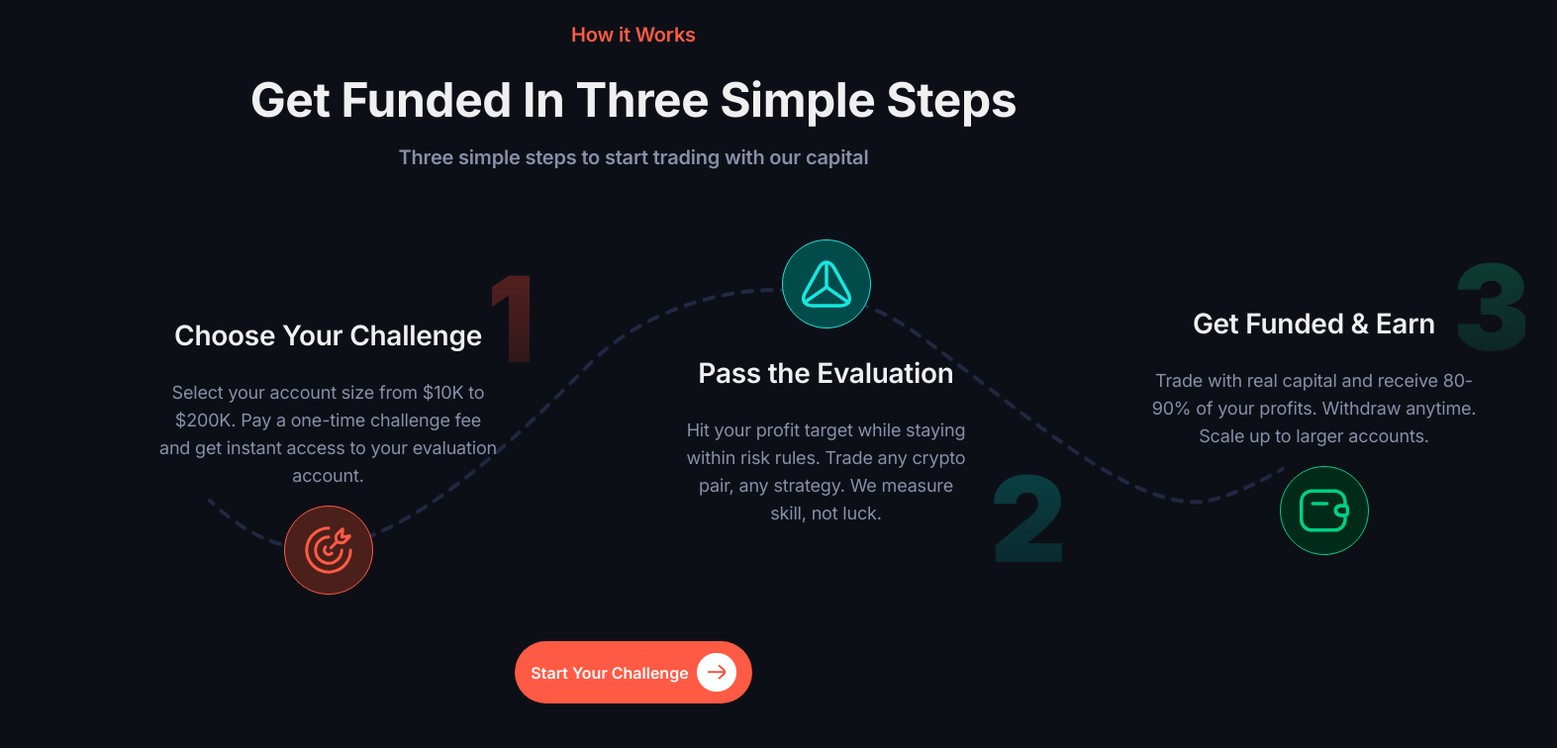
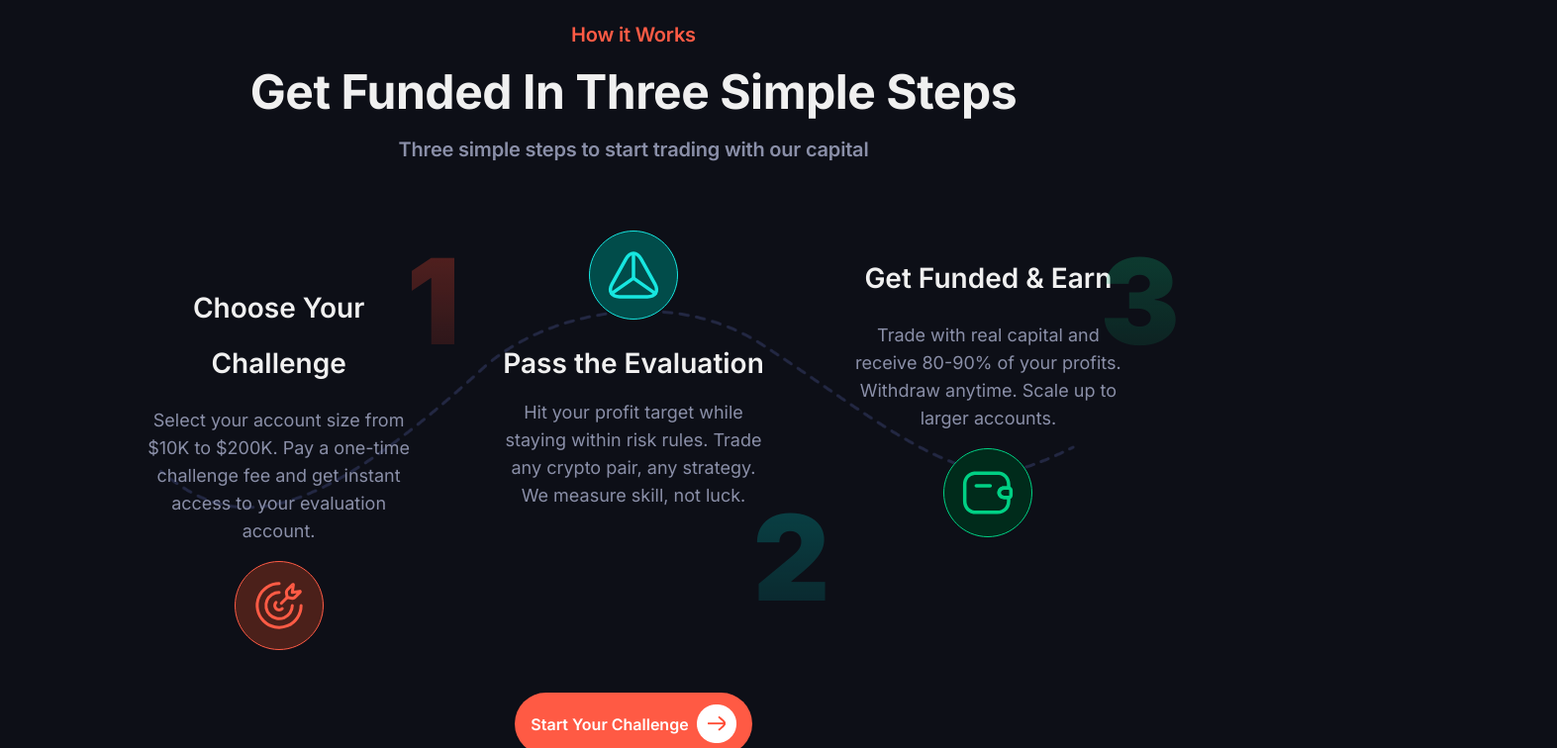
Before and after one commit to Ayesha-ehsan905/HyperFunded-Next, a Next.js app: page / in a window 1280 px wide. Shown: the part 1860-2616 px from the top of the page at 99% size, 1573 px wide, since content can reach past the window. Built offline with nearby package versions, Linux system fonts and the light colour scheme.

Commit message:
FAQ Section

```diff
--- a/src/app/globals.css
+++ b/src/app/globals.css
@@ -31,7 +31,7 @@ body {
   --hf-bg-secondary:#F7F8FB;
 
   /* Shared component tokens */
-  --surface-modal: var(--hf-surface-2);
+  --hf-surface-modal: #F9F9F9;
   --stroke-hover: #3A4170;
 
 
@@ -81,7 +81,7 @@ body {
   --hf-bg-secondary:#111423;
 
   /* Shared component tokens */
-  --surface-modal: var(--hf-surface-2);
+  --hf-surface-modal: #181c2e;
   --stroke-hover: #3A4170;
 
 
@@ -112,6 +112,7 @@ body {
   --color-surace-card: var(--hf-surace-card);
   --color-stroke-divider: var(--hf-stroke-divider);
   --color-bg-secondary: var(--hf-bg-secondary);
+  --color-surface-modal: var(--hf-surface-modal);
 }
 
 @layer base {
--- a/src/screens/LandingPage/LandingPage.tsx
+++ b/src/screens/LandingPage/LandingPage.tsx
@@ -16,9 +16,9 @@ export const LandingPage = () => {
       <TrustedPartnersSection />
       <HowItWorksSection />
       <TestimonialsSection />
-      {/*<PricingPlansSection />
+      <PricingPlansSection />
       <PerformanceAndAccountSummarySection />
-      <FAQSection />
+      {/*<FAQSection />
       <FooterSection /> */}
     </div>
   );
--- a/src/screens/LandingPage/sections/HeroSection/HeroSection.tsx
+++ b/src/screens/LandingPage/sections/HeroSection/HeroSection.tsx
@@ -73,7 +73,7 @@ export const HeroSection = () => {
             <Image
               width={32}
               height={32}
-              className="w-6 h-6 sm:w-8 sm:h-8"
+              className="w-6 h-6 sm:w-8 sm:h-8 cursor-pointer"
               alt={isDark ? "Moon" : "Sun"}
               src={isDark ? "/images/moon.png" : "/images/sun.png"}
             />
--- a/src/screens/LandingPage/sections/TestimonialsSection/TestimonialsSection.tsx
+++ b/src/screens/LandingPage/sections/TestimonialsSection/TestimonialsSection.tsx
@@ -259,7 +259,6 @@ export const TestimonialsSection = () => {
       </div>
 
       {/* Icons/logos strip */}
-      <img className="self-stretch w-full" alt="Icons" src="/icons.svg" />
     </section>
   );
 };
--- a/src/screens/LandingPage/sections/TrustedPartnersSection/TrustedPartnersSection.tsx
+++ b/src/screens/LandingPage/sections/TrustedPartnersSection/TrustedPartnersSection.tsx
@@ -10,103 +10,79 @@ import TargetLight from "../../../../../public/images/targetLight.svg";
 import VectorDark from "../../../../../public/images/VectorDark.png";
 import VectorLight from "../../../../../public/images/VectorLight.png";
 import Image from "next/image";
+
 export const TrustedPartnersSection = () => {
   const { theme } = useTheme();
   return (
-    <section className="flex flex-col items-center justify-center gap-12 sectionSpacing self-stretch w-full ">
+    <section className="flex flex-col items-center justify-center gap-12 sectionSpacing w-full px-6 lg:px-20">
       {/* Header */}
-      <div className="flex flex-col items-start gap-6 self-stretch w-full">
-        <p className="flex items-center justify-center self-stretch hf-section-title">
-          How it Works
-        </p>
-
-        <div className="flex flex-col items-center gap-4 self-stretch w-full">
-          <h2 className="flex items-center justify-center self-stretch hf-section-heading">
+      <div className="flex flex-col items-center gap-4 w-full max-w-[1440px] mx-auto">
+        <p className="hf-section-title text-center w-full">How it Works</p>
+        <h2 className="hf-section-heading text-center w-full">
           Get Funded In Three Simple Steps
         </h2>
-
-          <p className="self-stretch hf-section-subtitle">
+        <p className="hf-section-subtitle text-center w-full">
           Three simple steps to start trading with our capital
         </p>
       </div>
-      </div>
 
       {/* Steps container */}
-      <div className="relative self-stretch w-full h-[379px]">
+      <div className="relative flex flex-wrap justify-center gap-8 w-full max-w-[1440px] mx-auto h-[380px] lg:h-[379px]">
         {/* Connecting vector line */}
         <Image
-          className="absolute top-[70px] left-[114px] w-[1221px] h-[266px]"
+          className="absolute top-[18%] left-[6%] w-[85%] h-[70%] object-contain"
           alt="Vector"
           src={theme === "dark" ? VectorDark : VectorLight}
         />
 
-        {/* Step 1 - Choose Your Challenge */}
-        <div className="flex flex-col w-[471px] items-end px-8 py-5 absolute top-[19px] left-0 rounded-[15px]">
-          {/* Large gradient number */}
+        {/* Step 1 */}
+        <div className=" flex flex-col items-center px-6 py-5 w-[30%] min-w-[280px] relative">
           <div
-            className="relative flex items-center justify-center w-[38px] h-[125px] text-center text-[120px] font-black leading-[144px] whitespace-nowrap bg-clip-text text-transparent"
+            className="relative left-[55%] text-[120px] font-black leading-[144px] text-transparent bg-clip-text text-center w-[48px] h-[125px]"
             style={{
               background:
                 "linear-gradient(180deg, rgba(255, 75, 51, 0.32) 0%, rgba(255, 75, 51, 0.12) 100%)",
-
-              // background: "linear-gradient(180deg, #7a1a1a 0%, #3a0a0a 100%)",
               WebkitBackgroundClip: "text",
               WebkitTextFillColor: "transparent",
             }}
           >
             1
           </div>
-
-          <div className="flex flex-col items-center gap-4 self-stretch w-full mt-[-75px]">
-            <div className="flex-col items-center justify-center gap-4 flex self-stretch w-full">
-              <span className="self-stretch mt-px font-semibold text-fg text-[28px] text-center tracking-[-0.01em] leading-[56px]">
+          <div className="flex flex-col items-center gap-4 mt-[-75px] text-center">
+            <span className="font-semibold text-fg text-[28px] leading-[56px]">
               Choose Your Challenge
             </span>
-
-              <p className="w-[344px] font-normal text-muted text-[18px] text-center tracking-[-0.01em] leading-[28px]">
+            <p className="text-muted text-[18px] leading-[28px] max-w-[344px]">
               Select your account size from $10K to $200K. Pay a one-time
               challenge fee and get instant access to your evaluation account.
             </p>
-            </div>
-
             <Image
               className="w-[90px] h-[90px]"
-              alt="Icon"
+              alt="Target Icon"
               src={theme === "dark" ? Target : TargetLight}
             />
           </div>
         </div>
 
-        {/* Step 2 - Pass the Evaluation */}
-        <div className="absolute top-px left-[503px] w-[471px] h-[356px] rounded-[15px]">
-          <div className="flex flex-col w-[407px] items-center gap-4 absolute top-5 left-8">
-            {/* <div className="flex w-[90px] h-[90px] items-center justify-center gap-2.5 px-3 py-[11px]"> */}
+        {/* Step 2 */}
+        <div className="flex flex-col items-center px-6 py-5 w-[30%] min-w-[280px] relative">
           <Image
-              className="w-[90px] h-[90px]"
-              alt="Triangle"
+            className="w-[90px] h-[90px] mb-4"
+            alt="Triangle Icon"
             src={theme === "dark" ? Triangle : TriangleLight}
           />
-            {/* </div> */}
-
-            <div className="flex-col items-center justify-center gap-4 flex self-stretch w-full">
-              <span className="self-stretch mt-px font-semibold text-fg text-[28px] text-center tracking-[-0.01em] leading-[56px]">
+          <span className="font-semibold text-fg text-[28px] leading-[56px] text-center">
             Pass the Evaluation
           </span>
-
-              <p className="w-[296px] font-normal text-muted text-[18px] text-center tracking-[-0.01em] leading-[28px]">
-                Hit your profit target while staying within risk rules. Trade
-                any crypto pair, any strategy. We measure skill, not luck.
+          <p className="text-muted text-[18px] leading-[28px] text-center max-w-[290px] mt-2">
+            Hit your profit target while staying within risk rules. Trade any
+            crypto pair, any strategy. We measure skill, not luck.
           </p>
-            </div>
-          </div>
-
-          {/* Large gradient number 2 */}
           <div
-            className="absolute top-[231px] left-[401px] text-center text-[120px] font-black leading-[144px] whitespace-nowrap bg-clip-text text-transparent"
+            className="absolute text-[120px] font-black leading-[144px] text-transparent top-[60%] left-[87%]"
             style={{
               background:
                 "linear-gradient(180deg, rgba(0, 184, 179, 0.32) 0%, rgba(0, 184, 179, 0.12) 100%)",
-
               WebkitBackgroundClip: "text",
               WebkitTextFillColor: "transparent",
             }}
@@ -115,47 +91,38 @@ export const TrustedPartnersSection = () => {
           </div>
         </div>
 
-        {/* Step 3 - Get Funded & Earn */}
-        <div className="flex flex-col w-[471px] items-end px-8 py-5 absolute top-[7px] left-[1006px] rounded-[15px]">
-          {/* Large gradient number */}
+        {/* Step 3 */}
+        <div className="flex flex-col items-center px-6 py-5 w-[30%] min-w-[280px] relative">
           <div
-            className="relative flex items-center justify-center w-[68px] h-[125px] text-center text-[120px] font-black leading-[144px] whitespace-nowrap bg-clip-text text-transparent"
+            className=" relative right-[-55%] text-[120px] font-black leading-[144px] text-transparent bg-clip-text text-center w-[80px] h-[125px]"
             style={{
               background:
                 "linear-gradient(180deg, rgba(14, 171, 113, 0.32) 0%, rgba(14, 171, 113, 0.12) 100%)",
-
               WebkitBackgroundClip: "text",
               WebkitTextFillColor: "transparent",
             }}
           >
             3
           </div>
-
-          <div className="flex flex-col items-center gap-4 self-stretch w-full mt-[-75px]">
-            <div className="flex-col items-center justify-center gap-4 flex self-stretch w-full pr-[20px]">
-              <span className="self-stretch mt-px font-semibold text-fg text-[28px] text-center tracking-[-0.01em] leading-[56px]">
+          <div className="flex flex-col items-center gap-4 mt-[-105px] text-center">
+            <span className="font-semibold text-fg text-[28px] leading-[56px]">
               Get Funded &amp; Earn
             </span>
-
-              <p className="w-[344px] font-normal text-muted text-[18px] text-center tracking-[-0.01em] leading-[28px]">
-                Trade with real capital and receive 80-90% of your profits.
-                Withdraw anytime. Scale up to larger accounts.
+            <p className="text-muted text-[18px] leading-[28px] max-w-[344px]">
+              Trade with real capital and receive 80-90% of your profits. Withdraw
+              anytime. Scale up to larger accounts.
             </p>
-            </div>
-
-            {/* <div className="flex w-[90px] h-[90px] items-center justify-center gap-2.5 px-3 py-[11px] "> */}
             <Image
               className="w-[90px] h-[90px]"
-              alt="Wallet"
+              alt="Wallet Icon"
               src={theme === "dark" ? Wallet : WalletLight}
             />
-            {/* </div> */}
           </div>
         </div>
       </div>
 
       {/* CTA Button */}
-      <div className="flex items-center justify-center gap-4 self-stretch w-full">
+      <div className="flex items-center justify-center gap-4 self-stretch w-full mt-[60px]">
         <button className="inline-flex items-center justify-center gap-2 px-4 py-3 bg-brand hover:bg-brand-hover rounded-[999px] transition-colors">
           <span className=" font-semibold text-white text-base tracking-[0] leading-5">
             Start Your Challenge
```
Also changed, not shown: src/screens/LandingPage/sections/PerformanceAndAccountSummarySection/PerformanceAndAccountSummarySection.tsx (+23 -25 lines). Lines whose indentation alone changed are shown as unchanged.
